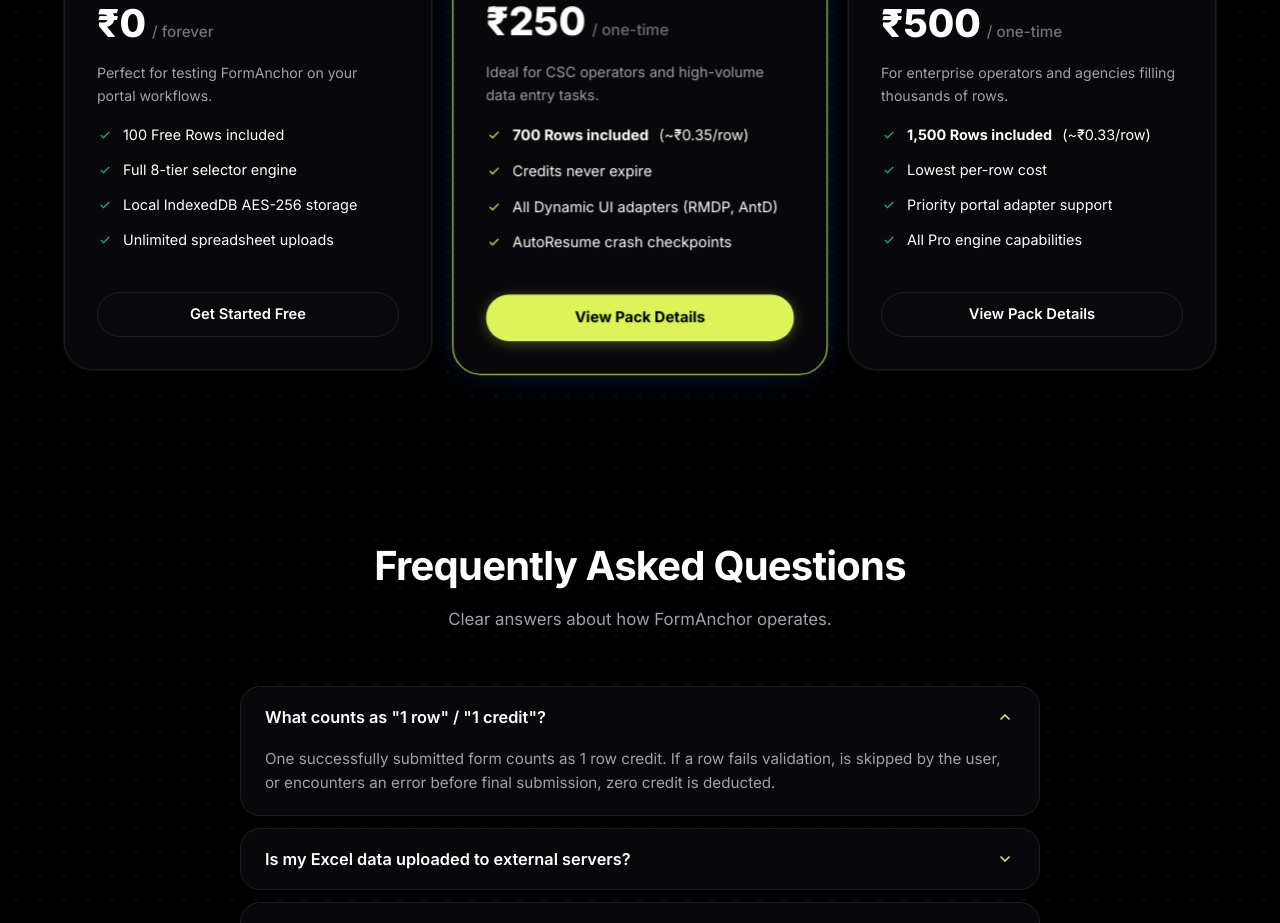
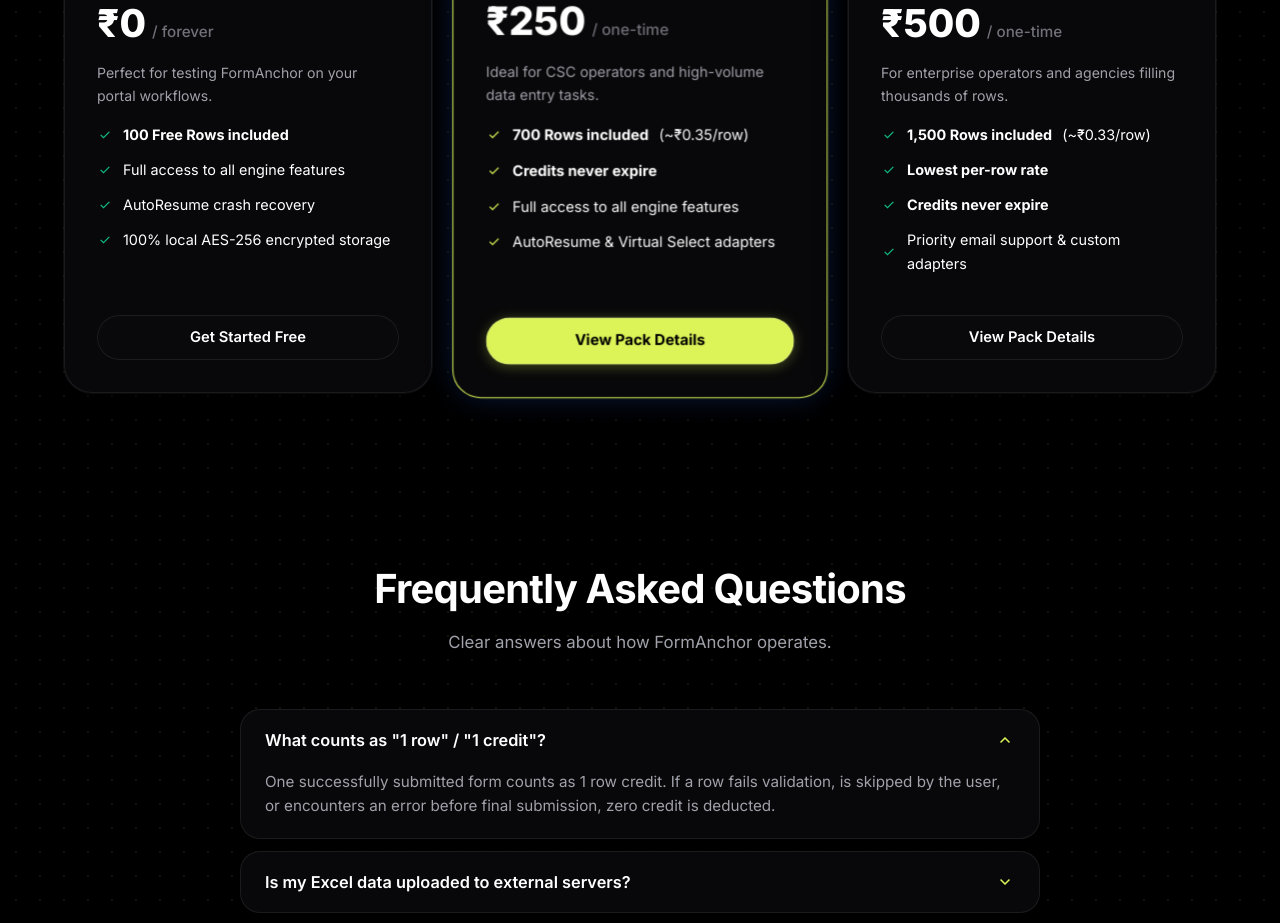
Before and after one commit to Sachin-Rawal091/FORMANCHOR_WEB, a React (Vite) app in the folder frontend/: page / in a window 1280 px wide. Shown: the part 3840-4763 px from the top of the page. Built offline with nearby package versions, Linux system fonts and the light colour scheme.

Commit message:
docs(home): align homepage pricing preview cards to reflect credit pack model with full feature access

```diff
--- a/frontend/src/pages/Home.tsx
+++ b/frontend/src/pages/Home.tsx
@@ -243,16 +243,16 @@
                 <p style={{ fontSize: '0.88rem' }}>Perfect for testing FormAnchor on your portal workflows.</p>
                 <ul className="pricing-features">
                   <li className="pricing-feature-item included">
-                    <Icon name="check" size={16} style={{ color: 'var(--accent-emerald)' }} /> 100 Free Rows included
+                    <Icon name="check" size={16} style={{ color: 'var(--accent-emerald)' }} /> <strong>100 Free Rows included</strong>
                   </li>
                   <li className="pricing-feature-item included">
-                    <Icon name="check" size={16} style={{ color: 'var(--accent-emerald)' }} /> Full 8-tier selector engine
+                    <Icon name="check" size={16} style={{ color: 'var(--accent-emerald)' }} /> Full access to all engine features
                   </li>
                   <li className="pricing-feature-item included">
-                    <Icon name="check" size={16} style={{ color: 'var(--accent-emerald)' }} /> Local IndexedDB AES-256 storage
+                    <Icon name="check" size={16} style={{ color: 'var(--accent-emerald)' }} /> AutoResume crash recovery
                   </li>
                   <li className="pricing-feature-item included">
-                    <Icon name="check" size={16} style={{ color: 'var(--accent-emerald)' }} /> Unlimited spreadsheet uploads
+                    <Icon name="check" size={16} style={{ color: 'var(--accent-emerald)' }} /> 100% local AES-256 encrypted storage
                   </li>
                 </ul>
               </div>
@@ -275,13 +275,13 @@
                     <Icon name="check" size={16} style={{ color: 'var(--primary)' }} /> <strong>700 Rows included</strong> (~₹0.35/row)
                   </li>
                   <li className="pricing-feature-item included">
-                    <Icon name="check" size={16} style={{ color: 'var(--primary)' }} /> Credits never expire
+                    <Icon name="check" size={16} style={{ color: 'var(--primary)' }} /> <strong>Credits never expire</strong>
                   </li>
                   <li className="pricing-feature-item included">
-                    <Icon name="check" size={16} style={{ color: 'var(--primary)' }} /> All Dynamic UI adapters (RMDP, AntD)
+                    <Icon name="check" size={16} style={{ color: 'var(--primary)' }} /> Full access to all engine features
                   </li>
                   <li className="pricing-feature-item included">
-                    <Icon name="check" size={16} style={{ color: 'var(--primary)' }} /> AutoResume crash checkpoints
+                    <Icon name="check" size={16} style={{ color: 'var(--primary)' }} /> AutoResume & Virtual Select adapters
                   </li>
                 </ul>
               </div>
@@ -301,13 +301,13 @@
                     <Icon name="check" size={16} style={{ color: 'var(--accent-emerald)' }} /> <strong>1,500 Rows included</strong> (~₹0.33/row)
                   </li>
                   <li className="pricing-feature-item included">
-                    <Icon name="check" size={16} style={{ color: 'var(--accent-emerald)' }} /> Lowest per-row cost
+                    <Icon name="check" size={16} style={{ color: 'var(--accent-emerald)' }} /> <strong>Lowest per-row rate</strong>
                   </li>
                   <li className="pricing-feature-item included">
-                    <Icon name="check" size={16} style={{ color: 'var(--accent-emerald)' }} /> Priority portal adapter support
+                    <Icon name="check" size={16} style={{ color: 'var(--accent-emerald)' }} /> <strong>Credits never expire</strong>
                   </li>
                   <li className="pricing-feature-item included">
-                    <Icon name="check" size={16} style={{ color: 'var(--accent-emerald)' }} /> All Pro engine capabilities
+                    <Icon name="check" size={16} style={{ color: 'var(--accent-emerald)' }} /> Priority email support & custom adapters
                   </li>
                 </ul>
               </div>
```
